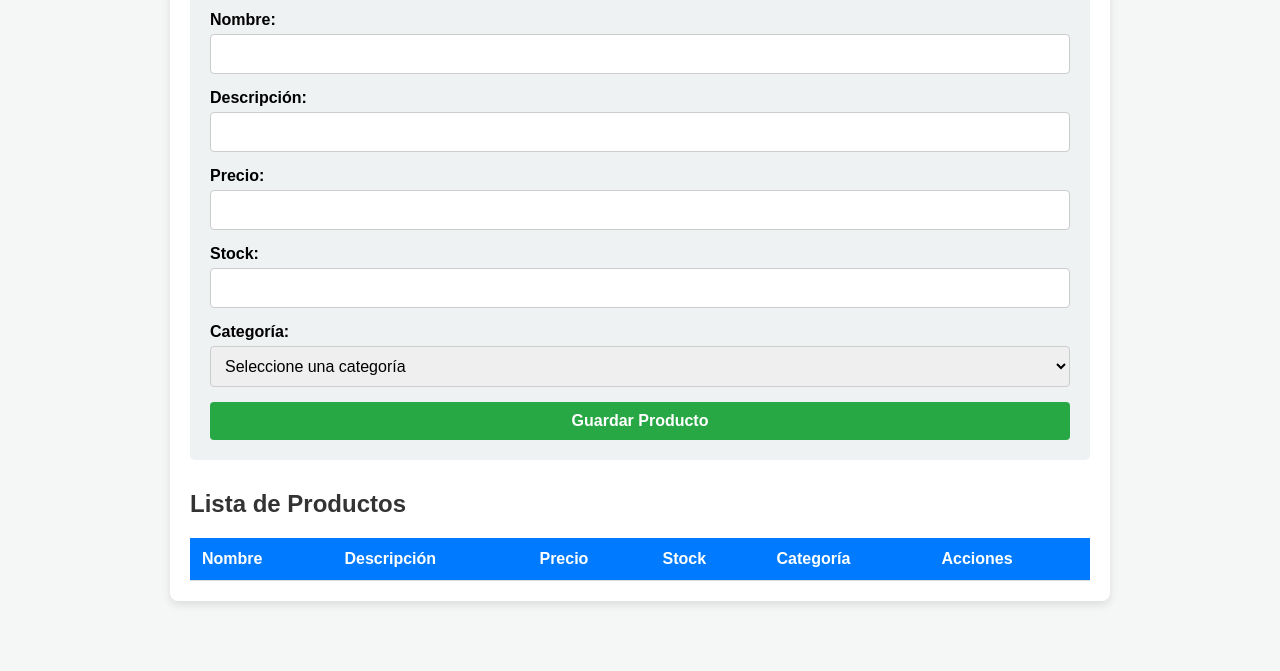
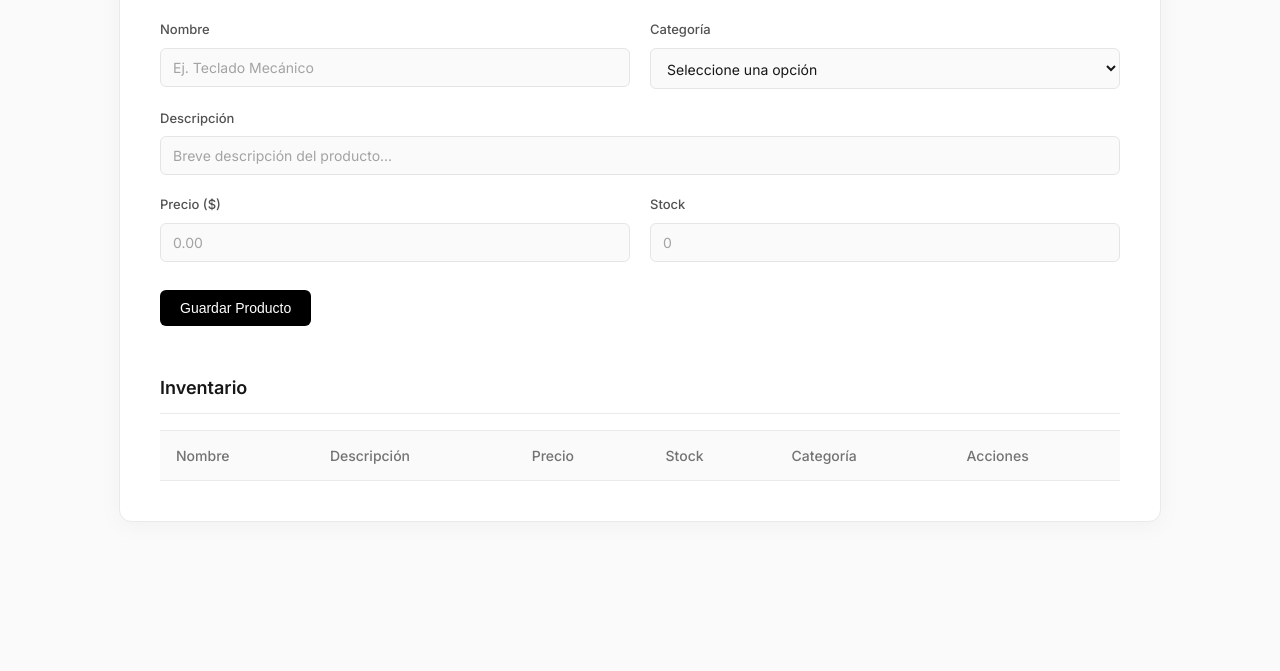
Before and after one commit to DMorganz/Tatiana, a website: page public/index.html in a window 1280 px wide. Shown: the part 129-800 px from the top of the page. Drawn offline with Linux system fonts and the light colour scheme; no server answers.

Commit message:
Tatiana Style update

```diff
--- a/public/index.html
+++ b/public/index.html
@@ -4,50 +4,56 @@
     <meta charset="UTF-8">
     <meta name="viewport" content="width=device-width, initial-scale=1.0">
     <title>Gestión de Productos</title>
+    <link href="https://fonts.googleapis.com/css2?family=Inter:wght@400;500;600&display=swap" rel="stylesheet">
     <link rel="stylesheet" href="style.css">
 </head>
 <body>
     <div class="container">
+        <header class="header">
             <h1>Gestor de Productos</h1>
+        </header>
 
         <form id="productForm">
             <input type="hidden" id="productId">
 
             <div class="form-group">
-                <label>Nombre:</label>
-                <input type="text" id="nombre" required>
+                <label>Nombre</label>
+                <input type="text" id="nombre" placeholder="Ej. Teclado Mecánico" required>
             </div>
 
             <div class="form-group">
-                <label>Descripción:</label>
-                <input type="text" id="descripcion" required>
-            </div>
-
-            <div class="form-group">
-                <label>Precio:</label>
-                <input type="number" id="precio" step="0.01" min="0" required>
-            </div>
-
-            <div class="form-group">
-                <label>Stock:</label>
-                <input type="number" id="stock" min="0" required>
-            </div>
-
-            <div class="form-group">
-                <label>Categoría:</label>
+                <label>Categoría</label>
                 <select id="categoria" required>
-                    <option value="">Seleccione una categoría</option>
+                    <option value="" disabled selected>Seleccione una opción</option>
                     <option value="Electrónica">Electrónica</option>
                     <option value="Ropa">Ropa</option>
                     <option value="Alimentos">Alimentos</option>
                 </select>
             </div>
 
+            <div class="form-group full-width">
+                <label>Descripción</label>
+                <input type="text" id="descripcion" placeholder="Breve descripción del producto..." required>
+            </div>
+
+            <div class="form-group">
+                <label>Precio ($)</label>
+                <input type="number" id="precio" step="0.01" min="0" placeholder="0.00" required>
+            </div>
+
+            <div class="form-group">
+                <label>Stock</label>
+                <input type="number" id="stock" min="0" placeholder="0" required>
+            </div>
+
+            <div class="button-group">
                 <button type="submit" id="submitBtn">Guardar Producto</button>
-            <button type="button" id="cancelBtn" style="display:none;" onclick="resetForm()">Cancelar Edición</button>
+                <button type="button" id="cancelBtn" style="display:none;" onclick="resetForm()">Cancelar</button>
+            </div>
         </form>
 
-        <h2>Lista de Productos</h2>
+        <div class="table-container">
+            <h2>Inventario</h2>
             <table id="productTable">
                 <thead>
                     <tr>
@@ -63,6 +69,7 @@
                     </tbody>
             </table>
         </div>
+    </div>
 
     <script src="app.js"></script>
 </body>
--- a/public/style.css
+++ b/public/style.css
@@ -1,30 +1,48 @@
+/* Base Styles & Typography */
 body {
-    font-family: Arial, sans-serif;
-    background-color: #f4f7f6;
+    font-family: 'Inter', system-ui, -apple-system, sans-serif;
+    background-color: #fafafa;
+    color: #171717;
     margin: 0;
-    padding: 20px;
+    padding: 40px 20px;
+    line-height: 1.5;
 }
 
+/* Main App Container */
 .container {
-    max-width: 900px;
+    max-width: 960px;
     margin: auto;
-    background: white;
-    padding: 20px;
-    border-radius: 8px;
-    box-shadow: 0 4px 8px rgba(0,0,0,0.1);
+    background: #ffffff;
+    padding: 40px;
+    border-radius: 12px;
+    box-shadow: 0 4px 24px rgba(0, 0, 0, 0.04);
+    border: 1px solid #eaeaea;
 }
 
-h1, h2 {
-    color: #333;
+/* Headings */
+h1 {
+    font-size: 1.5rem;
+    font-weight: 600;
+    letter-spacing: -0.02em;
+    margin: 0 0 32px 0;
+    color: #0a0a0a;
 }
 
+h2 {
+    font-size: 1.125rem;
+    font-weight: 600;
+    margin: 0 0 16px 0;
+    border-bottom: 1px solid #eaeaea;
+    padding-bottom: 12px;
+    color: #171717;
+}
+
+/* Form Grid Layout */
 form {
     display: grid;
-    gap: 15px;
-    margin-bottom: 30px;
-    padding: 20px;
-    background: #eef2f3;
-    border-radius: 5px;
+    grid-template-columns: 1fr 1fr;
+    gap: 20px;
+    margin-bottom: 48px;
 }
 
 .form-group {
@@ -32,59 +50,128 @@ form {
     flex-direction: column;
 }
 
+.full-width {
+    grid-column: span 2;
+}
+
+/* Inputs & Labels */
 label {
-    font-weight: bold;
-    margin-bottom: 5px;
+    font-size: 0.8125rem;
+    font-weight: 500;
+    margin-bottom: 8px;
+    color: #525252;
 }
 
 input, select {
-    padding: 10px;
-    border: 1px solid #ccc;
-    border-radius: 4px;
-    font-size: 16px;
+    padding: 10px 12px;
+    border: 1px solid #e5e5e5;
+    border-radius: 6px;
+    font-size: 0.875rem;
+    font-family: inherit;
+    background-color: #fafafa;
+    color: #171717;
+    transition: all 0.2s ease;
+}
+
+input::placeholder {
+    color: #a3a3a3;
+}
+
+input:focus, select:focus {
+    outline: none;
+    border-color: #000;
+    box-shadow: 0 0 0 3px rgba(0, 0, 0, 0.05);
+    background-color: #fff;
+}
+
+/* Primary & Secondary Buttons */
+.button-group {
+    grid-column: span 2;
+    display: flex;
+    gap: 12px;
+    margin-top: 8px;
 }
 
 button {
-    padding: 10px 15px;
+    padding: 10px 20px;
     border: none;
-    background: #28a745;
-    color: white;
-    font-size: 16px;
+    background: #000;
+    color: #fff;
+    font-size: 0.875rem;
+    font-weight: 500;
     cursor: pointer;
-    border-radius: 4px;
-    font-weight: bold;
+    border-radius: 6px;
+    transition: background 0.15s ease;
 }
 
 button:hover {
-    background: #218838;
+    background: #333;
 }
 
 #cancelBtn {
-    background: #dc3545;
+    background: #fff;
+    color: #171717;
+    border: 1px solid #e5e5e5;
 }
 
 #cancelBtn:hover {
-    background: #c82333;
+    background: #f5f5f5;
+}
+
+/* Table Design */
+.table-container {
+    overflow-x: auto;
 }
 
 table {
     width: 100%;
     border-collapse: collapse;
-    margin-top: 10px;
+    font-size: 0.875rem;
 }
 
 th, td {
-    padding: 12px;
+    padding: 14px 16px;
     text-align: left;
-    border-bottom: 1px solid #ddd;
+    border-bottom: 1px solid #eaeaea;
 }
 
 th {
-    background-color: #007bff;
-    color: white;
+    font-weight: 500;
+    color: #737373;
+    background: #fafafa;
+    border-top: 1px solid #eaeaea;
 }
 
-.btn-edit { background: #ffc107; color: black; margin-right: 5px; }
-.btn-edit:hover { background: #e0a800; }
-.btn-delete { background: #dc3545; }
-.btn-delete:hover { background: #c82333; }
+td {
+    color: #171717;
+}
+
+/* Action Buttons in Table */
+td button {
+    padding: 6px 12px;
+    font-size: 0.75rem;
+    border-radius: 4px;
+    margin-right: 6px;
+}
+
+.btn-edit {
+    background: #fff;
+    color: #171717;
+    border: 1px solid #e5e5e5;
+}
+
+.btn-edit:hover {
+    background: #f5f5f5;
+    border-color: #d4d4d4;
+}
+
+.btn-delete {
+    background: #fff;
+    color: #ef4444;
+    border: 1px solid #fee2e2;
+}
+
+.btn-delete:hover {
+    background: #fef2f2;
+    border-color: #fca5a5;
+}
```
Lines whose indentation alone changed are shown as unchanged.
